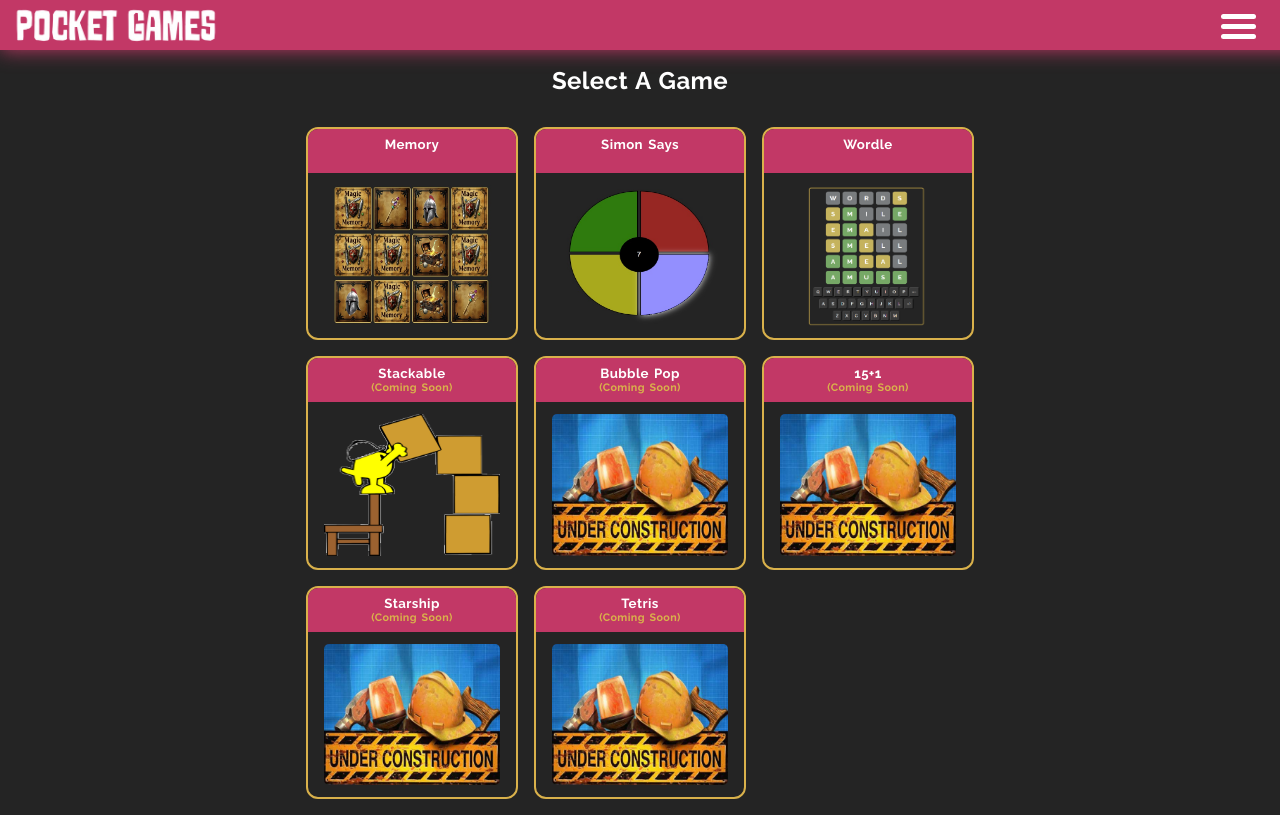
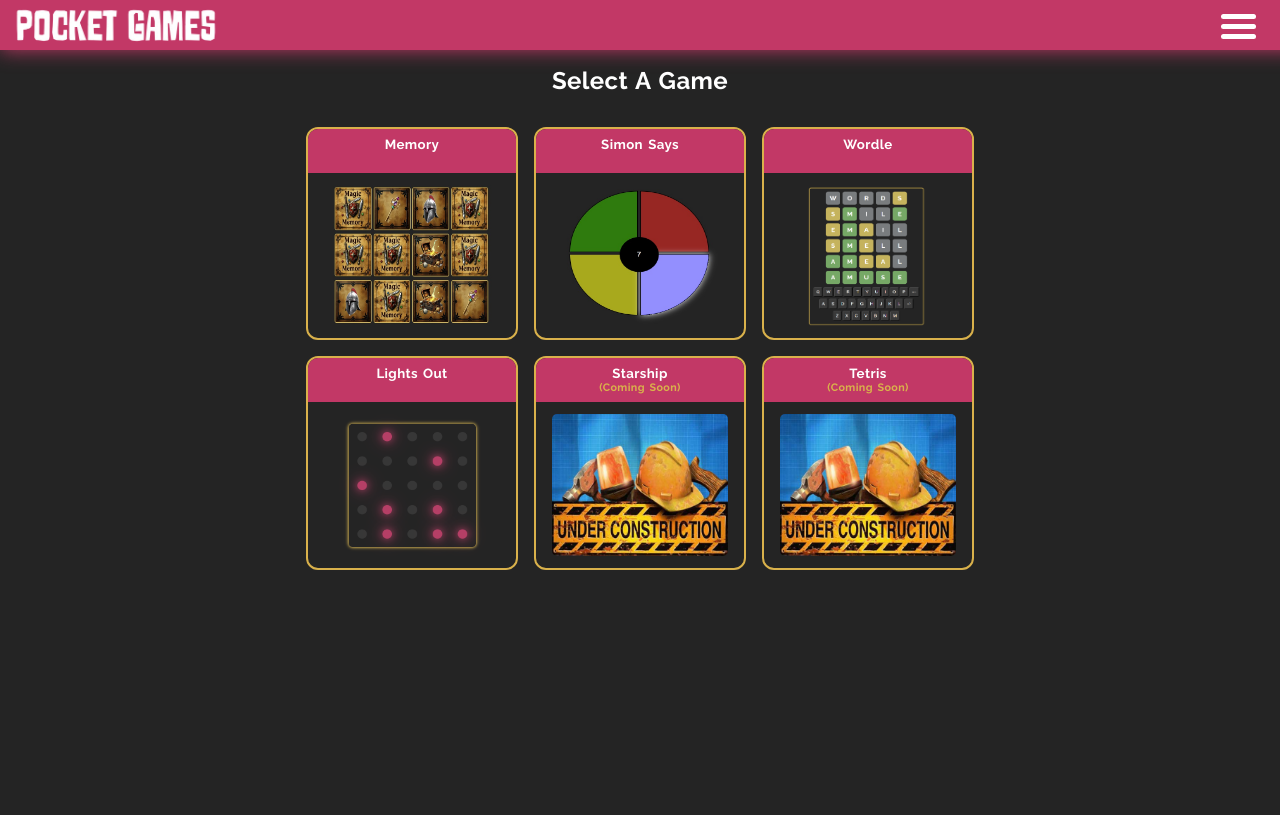
Before and after one commit to cgbridgewater/PocketGames, a React (Vite) app in the folder client/: page /games in a window 1280 px wide. Built offline with nearby package versions, Linux system fonts and the light colour scheme; a web font is replaced by a local one.

Commit message:
add lights out to nav and game menu

```diff
--- a/client/src/components/NavBarComponent/NavDrawer.jsx
+++ b/client/src/components/NavBarComponent/NavDrawer.jsx
@@ -19,6 +19,9 @@ export default function NavDrawer() {
                 <li className="drawer_link">
                     <RedLink href="/games/wordle" text="Wordle" external={false} />
                 </li>
+                <li className="drawer_link">
+                    <RedLink href="/games/lightsout" text="Lights Out" external={false} />
+                </li>
             </ul>
         </nav>
     );
--- a/client/src/views/GamesMenu.jsx
+++ b/client/src/views/GamesMenu.jsx
@@ -2,7 +2,7 @@ import GameCard from "../components/GameCards/GameCard";
 import MemoryIcon from "../assets/images/MemoryIcon.jpg";
 import SimonIcon from "../assets/images/SimonIcon.jpg";
 import WordleIcon from "../assets/images/WordleIcon.png";
-import StackableIcon from "../assets/images/StackableIcon.png";
+import LightsOut from "../assets/images/LightsOutIcon.png";
 import PlaceHolder from "../assets/images/PlaceHolder.jpg";
 
 function GameMenu() {
@@ -14,12 +14,13 @@ function GameMenu() {
                 <GameCard to="/games/memory" text="Memory" image={MemoryIcon} isComplete={true} />
                 <GameCard to="/games/simon" text="Simon Says" image={SimonIcon} isComplete={true} />
                 <GameCard to="/games/wordle" text="Wordle" image={WordleIcon} isComplete={true} />
-                <GameCard to="/games/stackable" text="Stackable" image={StackableIcon} isComplete={false} />
-                <GameCard to="/games/#" text="Bubble Pop" image={PlaceHolder} isComplete={false} />
-                <GameCard to="/games/#" text="15+1" image={PlaceHolder} isComplete={false} />
+                <GameCard to="/games/lightsout" text="Lights Out" image={LightsOut} isComplete={true} />
                 <GameCard to="/games/#" text="Starship" image={PlaceHolder} isComplete={false} />
                 <GameCard to="/games/#" text="Tetris" image={PlaceHolder} isComplete={false} />
-                {/* <GameCard to="/#" text="Placeholder" image={PlaceHolder} isComplete={false} /> */}
+                {/* <GameCard to="/games/stackable" text="Stackable" image={PlaceHolder} isComplete={false} /> */}
+                {/* <GameCard to="/games/#" text="Bubble Pop" image={PlaceHolder} isComplete={false} /> */}
+                {/* <GameCard to="/games/#" text="15+1" image={PlaceHolder} isComplete={false} /> */}
+                {/* <GameCard to="/games/#" text="Placeholder" image={PlaceHolder} isComplete={false} /> */}
             </div>
         </main>
     );
```
